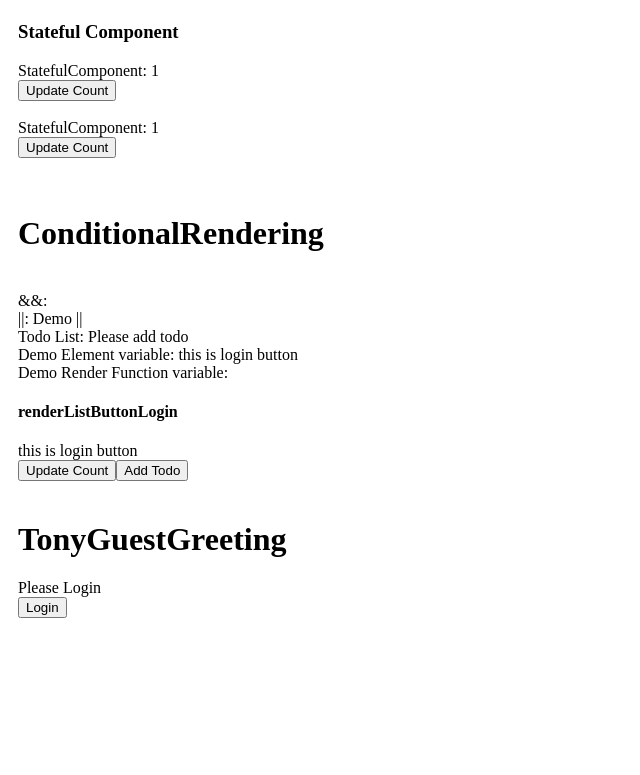
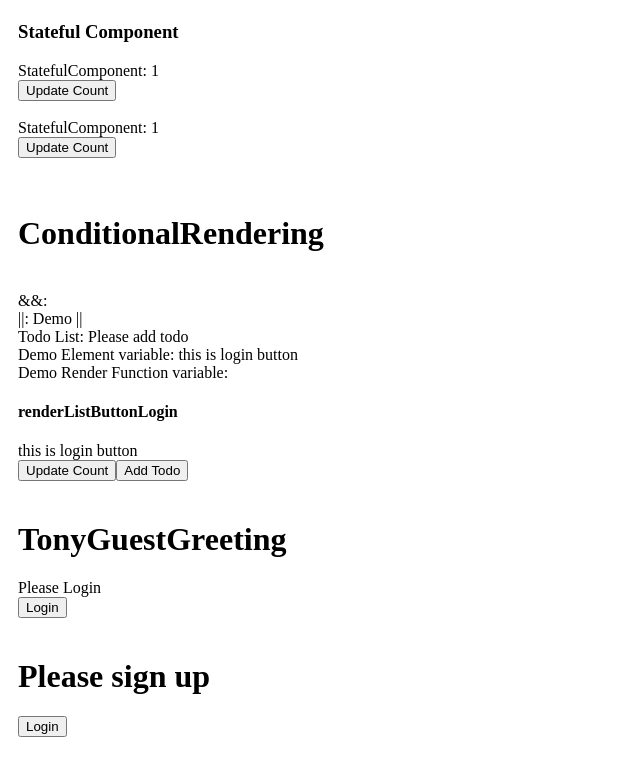
Before and after one commit to vanvithanh2405/react-ultimate-course, a React (Vite) app: page / in a window 1280 px wide. Shown: the part 1031-1806 px from the top of the page, without its empty margins (0-640 px from the left). Built offline with nearby package versions, Linux system fonts and the light colour scheme.

Commit message:
'commit huyGuestGreeting task'

```diff
--- a/src/App.tsx
+++ b/src/App.tsx
@@ -24,6 +24,7 @@ import Props from './Props';
 import State from './State';
 import ConditionalRendering from './ConditionalRendering';
 import TonyGuestGreeting from './sampleApp/tony/TonyGuestGreeting';
+import HuyGuestGreeting from './sampleApp/huy/HuyGuestGreeting';
 
 function App() {
 
@@ -45,7 +46,9 @@ function App() {
       <br />
       <TonyGuestGreeting />
 
+
       <br />
+      <HuyGuestGreeting/>
       <br />
       <br />
       <br />
--- /dev/null
+++ b/src/sampleApp/huy/HuyGuestGreeting.tsx
@@ -0,0 +1,26 @@
+import React from "react";
+import UserGreeting from "./components/UserGreeting";
+import GuestGreeting from "./components/GuestGreeting";
+
+function HuyGuestGreeting() {
+  const [isLogin, setIsLogin] = React.useState(false);
+
+  function handleLogin() {
+    setIsLogin((prevState) => !prevState);
+  }
+
+  return (
+    <div>
+      {isLogin ? <UserGreeting
+      handleChange={handleLogin}
+      text= {'Welcome to'}
+      name={'huy'}
+       /> : <GuestGreeting
+      handleChange={handleLogin}
+      text={'Please sign up'}
+       />}
+    </div>
+  );
+}
+
+export default HuyGuestGreeting;
--- /dev/null
+++ b/src/sampleApp/huy/components/GuestGreeting.tsx
@@ -0,0 +1,20 @@
+import React from 'react'
+
+interface GuestGreetingProps {
+  handleChange:()=> void,
+  text:string
+
+}
+
+function GuestGreeting({handleChange,text}:GuestGreetingProps) {
+
+  return (
+    <div>
+      <h1>{text}</h1>
+      <button onClick={handleChange}>Login</button>
+    </div>
+
+  )
+}
+
+export default GuestGreeting
--- /dev/null
+++ b/src/sampleApp/huy/components/UserGreeting.tsx
@@ -0,0 +1,18 @@
+import React from 'react'
+interface UserGreetingProps{
+  handleChange:()=> void
+  text:string
+  name:string
+}
+
+
+function HuyUserGreeting({handleChange,text,name}:UserGreetingProps) {
+  return (
+    <div>
+      <h1>{text} {name}</h1>
+      <button onClick={handleChange}>Logout</button>
+    </div>
+  )
+}
+
+export default HuyUserGreeting
--- a/src/sampleApp/tony/TonyGuestGreeting.tsx
+++ b/src/sampleApp/tony/TonyGuestGreeting.tsx
@@ -1,6 +1,6 @@
 import React from 'react'
 // import GuestGreeting from './components/GuestGreeting';
-import UserGreeting from './components/userGreeting';
+import UserGreeting from './components/UserGreeting';
 
 function TonyGuestGreeting() {
   const [isAuth, setIsAuth] = React.useState(false);
```
